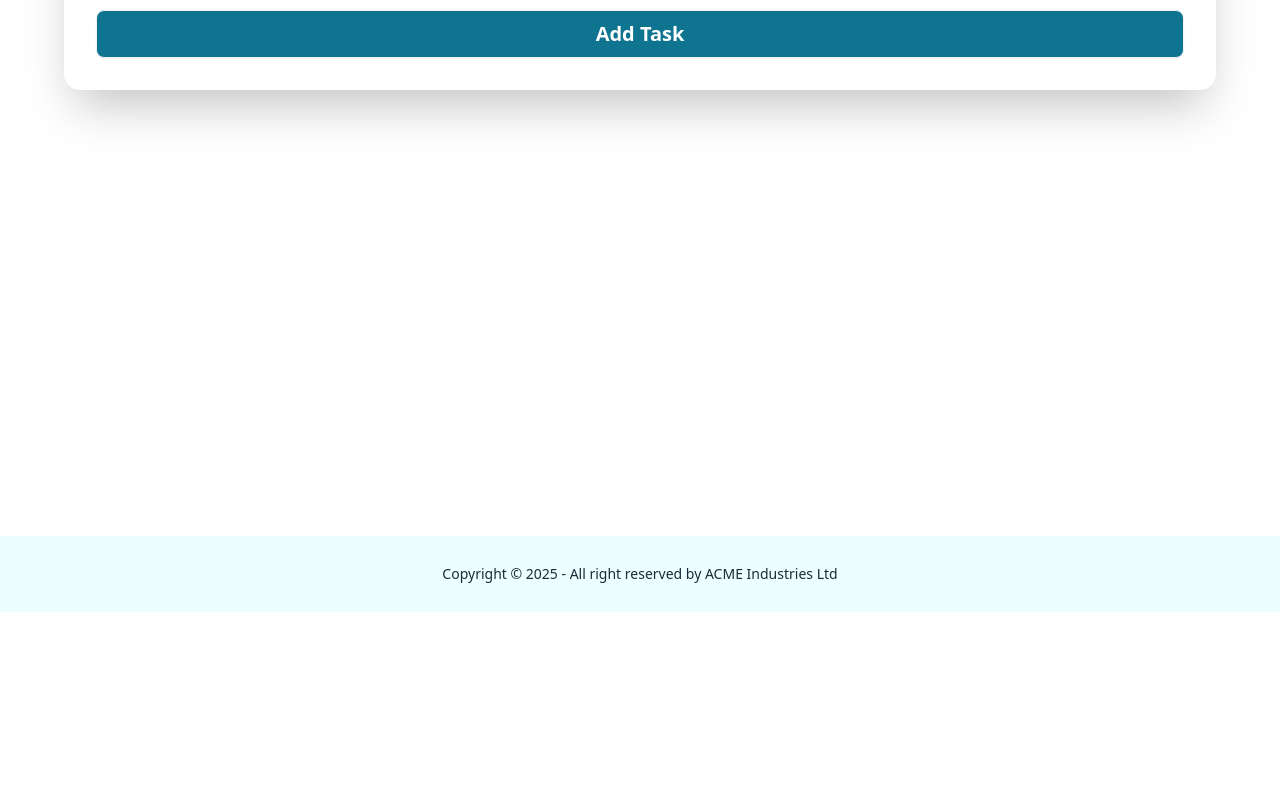
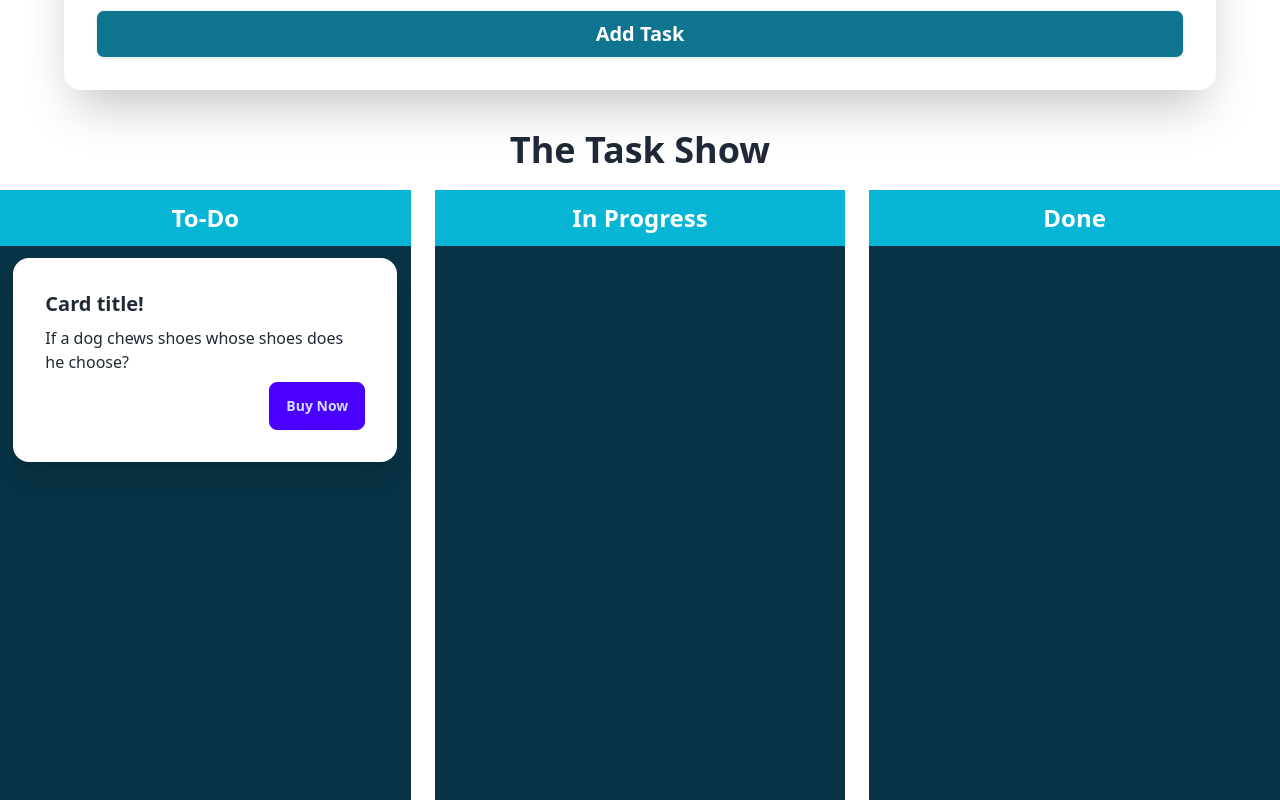
Before and after one commit to bikash-sarker-dev/task-management-application-client, a React (Vite) app: page / in a window 1280 px wide. Shown: the part 340-1140 px from the top of the page. Before the commit the page ends 952 px from the top, so only its background shows below. Built offline with nearby package versions, Linux system fonts and the light colour scheme; no server answers.

Commit message:
the task show home page design ready

```diff
--- /dev/null
+++ b/src/components/home/task/TaskShow.jsx
@@ -0,0 +1,42 @@
+import React from "react";
+
+const TaskShow = () => {
+  return (
+    <div className="max-w-7xl mx-auto mt-10">
+      <h1 className="text-4xl font-bold text-center ">The Task Show </h1>
+
+      <div>
+        <div className="grid grid-cols-1 md:grid-cols-2 lg:grid-cols-3 gap-6 mt-5">
+          <div className="min-h-screen bg-cyan-950">
+            <h2 className="text-2xl text-white bg-cyan-500 text-center py-3 font-bold">
+              To-Do
+            </h2>
+            <div>
+              <div className="card bg-base-100 w-96 mx-auto shadow-xl my-3">
+                <div className="card-body">
+                  <h2 className="card-title">Card title!</h2>
+                  <p>If a dog chews shoes whose shoes does he choose?</p>
+                  <div className="card-actions justify-end">
+                    <button className="btn btn-primary">Buy Now</button>
+                  </div>
+                </div>
+              </div>
+            </div>
+          </div>
+          <div className="min-h-screen bg-cyan-950">
+            <h2 className="text-2xl text-white bg-cyan-500 text-center py-3 font-bold">
+              In Progress
+            </h2>
+          </div>
+          <div className="min-h-screen bg-cyan-950">
+            <h2 className="text-2xl text-white bg-cyan-500 text-center py-3 font-bold">
+              Done
+            </h2>
+          </div>
+        </div>
+      </div>
+    </div>
+  );
+};
+
+export default TaskShow;
--- a/src/components/home/taskForm/TaskForm.jsx
+++ b/src/components/home/taskForm/TaskForm.jsx
@@ -1,13 +1,28 @@
 import React from "react";
 import { useForm } from "react-hook-form";
+import useAxiosApi from "../../../hooks/useAxiosApi";
 
 const TaskForm = () => {
+  const axiosApi = useAxiosApi();
   const {
     register,
     handleSubmit,
     formState: { errors },
   } = useForm();
-  const onSubmit = (data) => console.log(data);
+  const onSubmit = async (data) => {
+    const taskInfo = {
+      ...data,
+      date: new Date(),
+    };
+
+    try {
+      let res = await axiosApi.post("/tasks", taskInfo);
+      console.log(res.data);
+    } catch (error) {
+      console.log(error);
+    }
+    console.log(taskInfo);
+  };
   return (
     <div className="max-w-6xl mx-auto">
       <div className="card bg-base-100 w-full  shrink-0 shadow-2xl">
@@ -18,12 +33,15 @@ const TaskForm = () => {
                 <span className="label-text">Title</span>
               </label>
               <input
-                {...register("title", { required: true, maxLength: 20 })}
+                {...register("title", { required: true, maxLength: 50 })}
                 type="text"
                 placeholder="title"
                 className="input input-bordered"
                 required
               />
+              {errors.title && (
+                <span className="text-red-500">This is max 50 characters</span>
+              )}
             </div>
             <div className="form-control flex-1">
               <label className="label">
@@ -32,7 +50,7 @@ const TaskForm = () => {
               <select
                 defaultValue="Choose your category"
                 className="select select-bordered w-full "
-                {...register("category", { required: true, maxLength: 20 })}
+                {...register("category", { required: true })}
               >
                 <option disabled>Choose your category</option>
                 <option className="to-do">To-Do</option>
@@ -46,12 +64,14 @@ const TaskForm = () => {
               <span className="label-text">Description</span>
             </label>
             <textarea
-              {...register("description", { required: true, maxLength: 20 })}
+              {...register("description", { required: true, maxLength: 200 })}
               placeholder="description"
               className="textarea textarea-bordered textarea-md w-full "
             ></textarea>
           </div>
-          {errors.title && <span>This field is required</span>}
+          {errors.description && (
+            <span className="text-red-500">This is max 200 characters</span>
+          )}
           <div className="form-control mt-6">
             <button className="btn bg-cyan-700 text-white text-xl">
               Add Task
--- a/src/hooks/useAxiosApi.js
+++ b/src/hooks/useAxiosApi.js
@@ -1,11 +1,11 @@
 import axios from "axios";
 
-const createInstance = axios.create({
+const axiosApi = axios.create({
   baseURL: "http://localhost:8000",
 });
 
 const useAxiosApi = () => {
-  return createInstance;
+  return axiosApi;
 };
 
 export default useAxiosApi;
--- a/src/pages/HomePage.jsx
+++ b/src/pages/HomePage.jsx
@@ -1,10 +1,12 @@
 import React from "react";
+import TaskShow from "../components/home/task/TaskShow";
 import TaskForm from "../components/home/taskForm/TaskForm";
 
 const HomePage = () => {
   return (
     <div>
       <TaskForm />
+      <TaskShow />
     </div>
   );
 };
--- a/src/pages/LoginPage.jsx
+++ b/src/pages/LoginPage.jsx
@@ -1,9 +1,12 @@
 import React from "react";
 import { useForm } from "react-hook-form";
+import { useNavigate } from "react-router-dom";
+import Swal from "sweetalert2";
 import useAuth from "../hooks/useAuth";
 
 const LoginPage = () => {
   const { loginAccount } = useAuth();
+  const navigate = useNavigate();
   const {
     register,
     handleSubmit,
@@ -17,6 +20,14 @@ const LoginPage = () => {
       .then((userCredential) => {
         const user = userCredential.user;
         console.log(user);
+        Swal.fire({
+          position: "top-end",
+          icon: "success",
+          title: "Your Task Application enjoy",
+          showConfirmButton: false,
+          timer: 1500,
+        });
+        navigate("/");
         reset();
       })
       .catch((error) => {
--- a/src/pages/Register.jsx
+++ b/src/pages/Register.jsx
@@ -1,9 +1,14 @@
 import React from "react";
 import { useForm } from "react-hook-form";
+import { useNavigate } from "react-router-dom";
+import Swal from "sweetalert2";
 import useAuth from "../hooks/useAuth";
+import useAxiosApi from "../hooks/useAxiosApi";
 
 const Register = () => {
   const { createAccount } = useAuth();
+  const axiosApi = useAxiosApi();
+  const navigate = useNavigate();
   const {
     register,
     handleSubmit,
@@ -15,9 +20,25 @@ const Register = () => {
   const onSubmit = (data) => {
     console.log(data);
     createAccount(data.email, data.password)
-      .then((userCredential) => {
+      .then(async (userCredential) => {
         const user = userCredential.user;
-        console.log(user);
+        const information = {
+          name: data.username,
+          email: data.email,
+        };
+        let res = await axiosApi.post("/users", information);
+        console.log(res.data);
+        if (res.data.insertedId) {
+          Swal.fire({
+            position: "top-end",
+            icon: "success",
+            title: "Your work has been saved",
+            showConfirmButton: false,
+            timer: 1500,
+          });
+          navigate("/");
+        }
+
         reset();
       })
       .catch((error) => {
```
